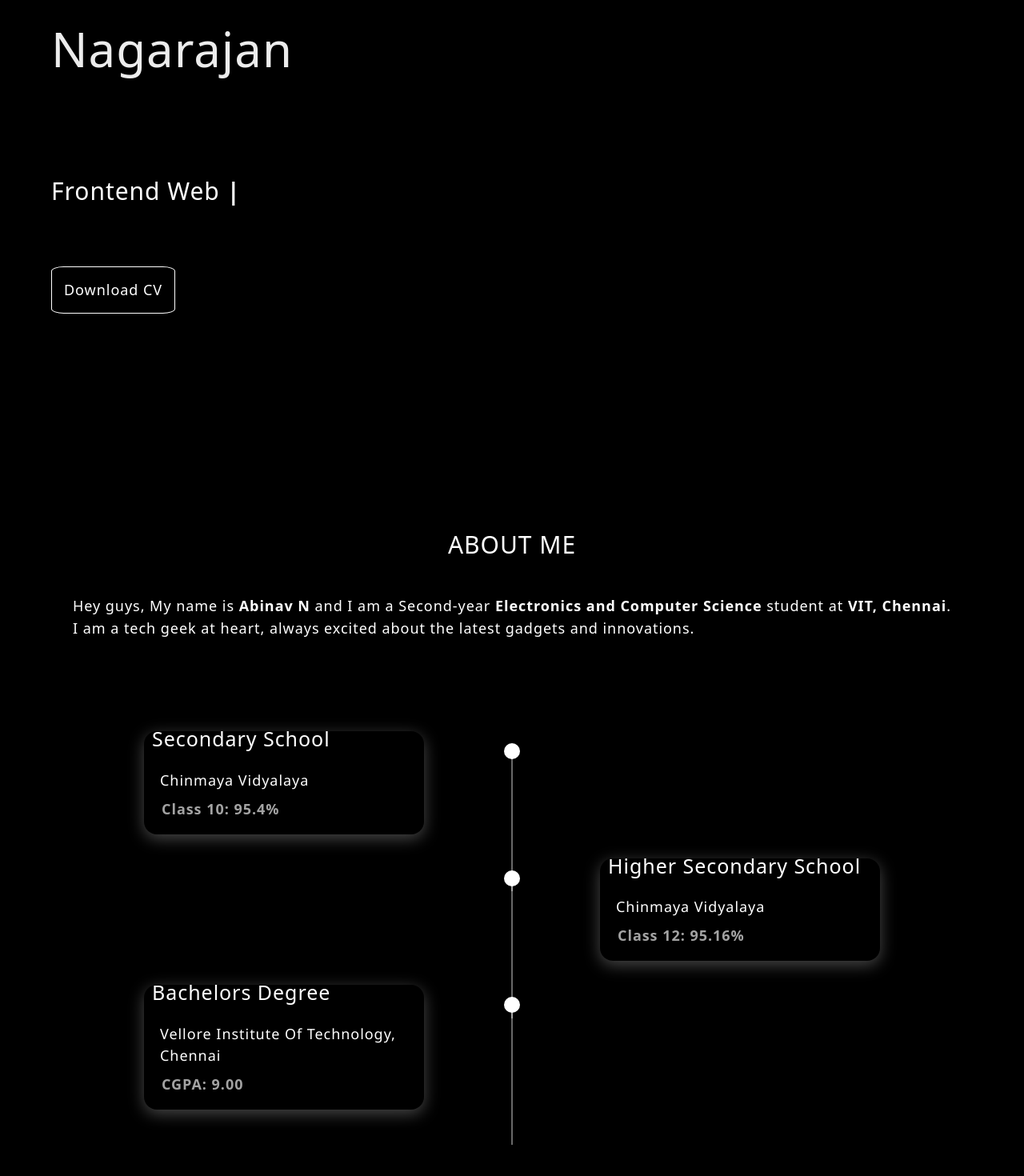
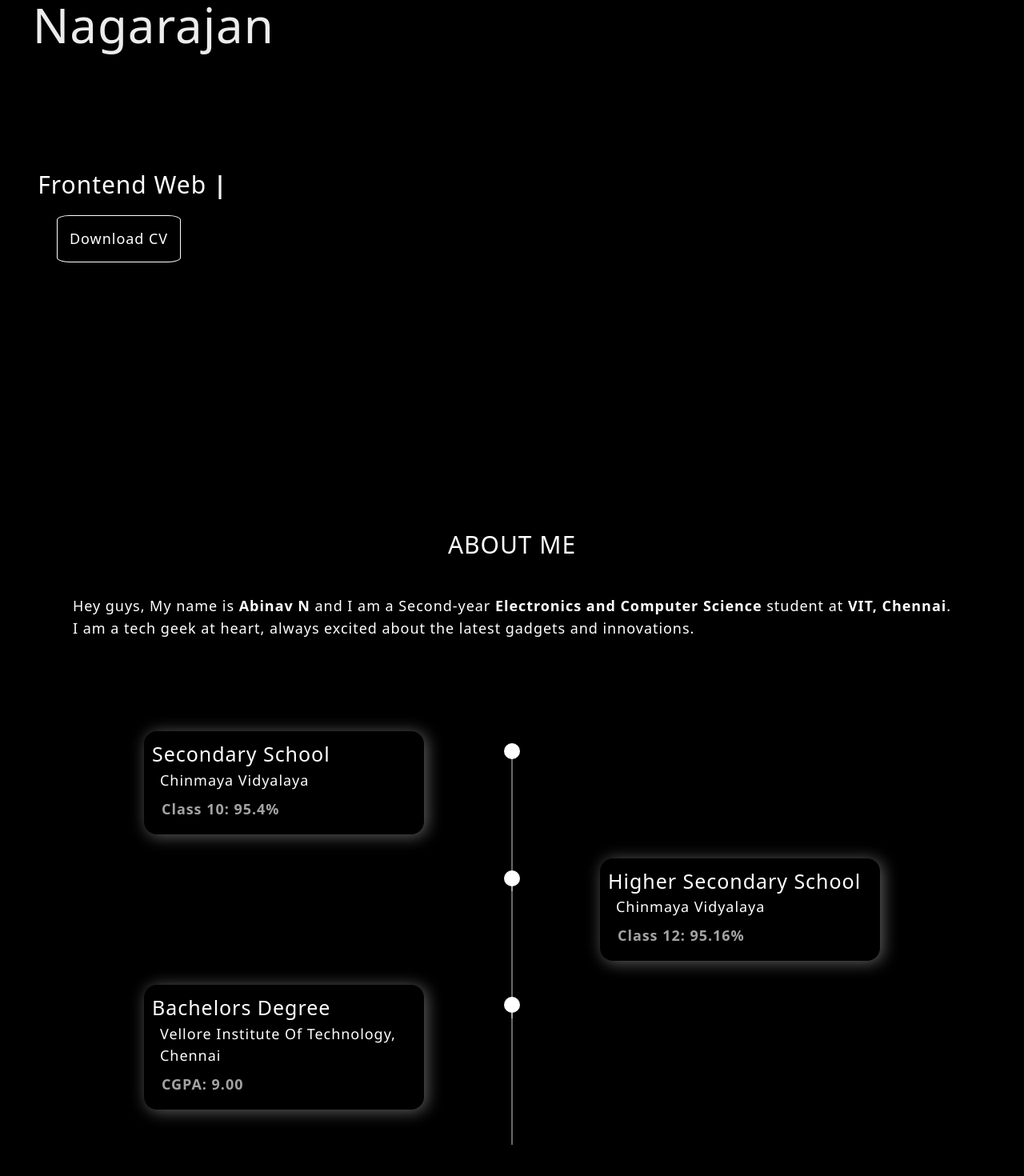
Before and after one commit to NAbinav/Abinav, a Next.js app: page / in a window 1280 px wide. Shown: the part 344-1814 px from the top of the page at 80% size. Built offline with nearby package versions, Linux system fonts and the light colour scheme.

Commit message:
animations

```diff
--- a/package.json
+++ b/package.json
@@ -12,6 +12,7 @@
     "deploy": "gh-pages -d out"
   },
   "dependencies": {
+    "@emotion/react": "^11.13.0",
     "@fortawesome/fontawesome-svg-core": "^6.5.2",
     "@fortawesome/free-solid-svg-icons": "^6.5.2",
     "@fortawesome/react-fontawesome": "^0.2.2",
@@ -20,9 +21,12 @@
     "next": "14.2.3",
     "portfolio": "file:",
     "react": "^18",
+    "react-awesome-reveal": "^4.2.14",
     "react-dom": "^18",
     "react-fontawesome": "^1.7.1",
+    "react-reveal": "^1.2.2",
     "react-router-dom": "^6.26.0",
+    "react-spring": "^9.7.4",
     "typed.js": "^2.1.0"
   },
   "devDependencies": {
--- a/src/app/aboutme.tsx
+++ b/src/app/aboutme.tsx
@@ -1,66 +1,87 @@
-import React, { useEffect, useRef } from 'react';
-import { useInView } from "framer-motion"
-
-
+"use client";
+import React, { useEffect, useRef } from "react";
+import { Name } from "./home";
+import { others } from "./home";
+import { Reveal } from "react-awesome-reveal";
 const Me = () => {
-  const ref = useRef(null)
-  const isInView = useInView(ref)
-  useEffect(() => {
-    console.log("Element is in view: ", isInView)
-  }, [isInView])
-
   return (
-    <div style={{ height: '151.01dvh', display: 'flex', flexDirection: 'column', justifyContent: 'center', alignContent: 'center', alignItems: 'center' }} className="hidden">
-      <div style={{ height: '150dvh', display: 'contents' }} className=''>
-        <h1 id="" className='about'>ABOUT ME</h1>
-        <p id='hey-guys' className='' ref={ref} style={{
-          transform: isInView ? "none" : "translateX(-100px)",
-          opacity: isInView ? 1 : 0,
-          transition: "all 0.2s cubic-bezier(0.17, 0.55, 0.55, 1) 0.5s"
-        }}>
-          Hey guys, My name is <span className='font-bold'>Abinav N</span> and I am a Second-year <span className='font-bold'>Electronics and Computer Science</span> student at <span className='font-bold' style={{opacity: isInView ? 1 : 0}} ref={ref}>VIT, Chennai</span>.<br />
-          I am a tech geek at heart, always excited about the latest gadgets and innovations.
+    <div
+      style={{
+        height: "151.01dvh",
+        display: "flex",
+        flexDirection: "column",
+        justifyContent: "center",
+        alignContent: "center",
+        alignItems: "center",
+      }}
+      className="hidden"
+    >
+      <div style={{ height: "150dvh", display: "contents" }} className="">
+        <h1 id="" className="about">
+          ABOUT ME
+        </h1>
+        <Reveal keyframes={others}>
+          <p id="hey-guys" className="">
+            Hey guys, My name is <span className="font-bold">Abinav N</span> and
+            I am a Second-year{" "}
+            <span className="font-bold">Electronics and Computer Science</span>{" "}
+            student at <span className="font-bold">VIT, Chennai</span>.<br />I
+            am a tech geek at heart, always excited about the latest gadgets and
+            innovations.
           </p>
-        <div className="education" style={{ justifyContent: 'center', alignContent: 'center', alignItems: 'center' }}>
-          <ul className='m-10 p-10' style={{ display: 'flex', flexDirection: 'column' }}>
+        </Reveal>
+        <div
+          className="education"
+          style={{
+            justifyContent: "center",
+            alignContent: "center",
+            alignItems: "center",
+          }}
+        >
+          <ul
+            className="m-10 p-10"
+            style={{ display: "flex", flexDirection: "column" }}
+          >
+            <Reveal keyframes={others}>
               <li>
-              <div className="secondary box " ref={ref} style={{
-          transform: isInView ? "none" : "translateX(-200px)",
-          opacity: isInView ? 1 : 0,
-          transition: "all 0.9s cubic-bezier(0.17, 0.55, 0.55, 1) 0.5s"
-        }}>
-                <p className='name'>Secondary School</p>
-                <p className='place'>Chinmaya Vidyalaya</p>
-                <p className='mx-3 my-2 text-neutral-400 text-lg font-bold'>Class 10: 95.4%</p>
+                <div className="secondary box ">
+                  <p className="name">Secondary School</p>
+                  <p className="place">Chinmaya Vidyalaya</p>
+                  <p className="mx-3 my-2 text-neutral-400 text-lg font-bold">
+                    Class 10: 95.4%
+                  </p>
                 </div>
               </li>
+            </Reveal>
+            <Reveal keyframes={others}>
               <li>
-              <div className="senior box" ref={ref} style={{
-          transform: isInView ? "none" : "translateX(-200px)",
-          opacity: isInView ? 1 : 0,
-          transition: "all 0.9s cubic-bezier(0.17, 0.55, 0.55, 1) 0.5s"
-        }}>
-                <p className='name'>Higher Secondary School</p>
-                <p className='place'>Chinmaya Vidyalaya</p>
-                <p className='mx-3 my-2 text-neutral-400 text-lg font-bold'>Class 12: 95.16%</p>
+                <div className="senior box">
+                  <p className="name">Higher Secondary School</p>
+                  <p className="place">Chinmaya Vidyalaya</p>
+                  <p className="mx-3 my-2 text-neutral-400 text-lg font-bold">
+                    Class 12: 95.16%
+                  </p>
                 </div>
               </li>
+            </Reveal>
+            <Reveal keyframes={others}>
               <li>
-              <div className="vit box" ref={ref} style={{
-          transform: isInView ? "none" : "translateX(200px)",
-          opacity: isInView ? 1 : 0,
-          transition: "all 0.9s cubic-bezier(0.17, 0.55, 0.55, 1) 0.5s"
-        }}>
-                <p className='name'>Bachelors Degree</p>
-                <p className='place'>Vellore Institute Of Technology, Chennai</p>
-                <p className='mx-3 my-2 text-neutral-400 text-lg font-bold'>CGPA: 9.00</p>
+                <div className="vit box">
+                  <p className="name">Bachelors Degree</p>
+                  <p className="place">
+                    Vellore Institute Of Technology, Chennai
+                  </p>
+                  <p className="mx-3 my-2 text-neutral-400 text-lg font-bold">
+                    CGPA: 9.00
+                  </p>
                 </div>
               </li>
+            </Reveal>
           </ul>
         </div>
       </div>
     </div>
   );
-}
+};
 
 export default Me;
--- a/src/app/globals.css
+++ b/src/app/globals.css
@@ -1,30 +1,36 @@
 @import 'tailwindcss/base';
 @import 'tailwindcss/components';
 @import 'tailwindcss/utilities';
-:root{
-  --bg-color:rgba(0, 0, 0);
+
+:root {
+  --bg-color: rgba(0, 0, 0);
+  --one: #0FA4AF;
+  --two: #964734
 }
-*{
+
+* {
   font-weight: 100;
-  font-family:system-ui, -apple-system, BlinkMacSystemFont, 'Segoe UI', Roboto, Oxygen, Ubuntu, Cantarell, 'Open Sans', 'Helvetica Neue', sans-serif;
+  font-family: system-ui, -apple-system, BlinkMacSystemFont, 'Segoe UI', Roboto, Oxygen, Ubuntu, Cantarell, 'Open Sans', 'Helvetica Neue', sans-serif;
   letter-spacing: 0.06rem;
   scroll-behavior: smooth;
 }
-body{
+
+body {
   background-color: var(--bg-color);
   margin: 0%;
-  overflow:visible;
+  overflow: visible;
   padding: 0%;
   display: flex;
   align-items: center;
   justify-content: center;
-  color:white;
+  color: white;
   font-size: 30px;
   font-weight: 100;
 
 }
-.card{
-  background-color: rgba(255,255,255,0.02);
+
+.card {
+  background-color: rgba(255, 255, 255, 0.02);
   height: 230px;
   width: 300px;
   border-radius: 10px;
@@ -32,127 +38,143 @@ body{
   justify-content: center;
   align-content: center;
   align-items: center;
-  border: 2px solid rgba(255,255,255,0.2);
+  border: 2px solid rgba(255, 255, 255, 0.2);
   position: relative;
 }
-.card::before{
-  background:radial-gradient(800px circle at var(--mouse-x)  var(--mouse-y),
-  rgba(255, 255, 255, 0.204),transparent 40%);
+
+.card::before {
+  background: radial-gradient(800px circle at var(--mouse-x) var(--mouse-y),
+      rgba(255, 255, 255, 0.204), transparent 40%);
   border-radius: inherit;
   content: "";
   height: 100%;
-  left:0px;
+  left: 0px;
   position: absolute;
-  top:0px;
+  top: 0px;
   width: 100%;
   z-index: 2;
   opacity: 0;
   transform: translateX(0%);
   transition: opacity 500ms;
 }
-.card:hover::before{
-  opacity:1;
+
+.card:hover::before {
+  opacity: 1;
 }
-#cards{
+
+#cards {
   display: flex;
   flex-wrap: wrap;
   max-width: 630px;
   cursor: pointer;
   width: calc(100%-20px);
   transform: translateY(100px);
-  gap:20px;
+  gap: 20px;
   justify-content: center;
 }
-p{
-  color:white;
+
+p {
+  color: white;
   font-size: 30px;
   font-weight: 100;
 }
 
-#name{
+#name {
   font-weight: 400;
   position: absolute;
   font-size: 60px;
-color:rgba(255, 255, 255, 0.924);
+  color: rgba(255, 255, 255, 0.924);
+  transform: translate(-10%, 100%);
+}
 
-top:30%;
-left:5%;
+#details {
+  transform: translate(-10%,70%);
+  position: sticky;
+  display: block;
 }
-#details{
-  position: absolute;
-  display: inline-block;
-  top:70%;
-left:5%;
+
+#a {
+  font-size: 80px;
+  color: rgb(255, 255, 255);
 }
-#a{
-  font-size: 80px;
-  color:rgb(255, 255, 255);
-}
-#but{
+
+#but {
   padding: 15px;
   background-color: transparent;
   border-radius: 10%;
-  color:white;
+  color: white;
   font-weight: 100;
   font-size: large;
   cursor: pointer;
   border: 0.7px solid white;
 }
-#but:hover{
-  background: radial-gradient(400px circle at 60px  50px,
-  rgba(255, 255, 255, 0.124),transparent 40%);
+
+#but:hover {
+  background: radial-gradient(400px circle at 60px 50px,
+      rgba(255, 255, 255, 0.124), transparent 40%);
 }
+
 #link {
   padding: 0%;
   text-decoration: none;
-position: absolute;
-bottom:8%;
-left:5%;
+  transform: translateX(-10%);
 }
-#menu{
+
+#menu {
   position: fixed;
-  top:5%;
+  top: 5%;
   right: 2%;
   color: white;
   background-color: transparent;
   z-index: 1000;
   cursor: pointer;
 }
-#show-menu{
+
+#show-menu {
   z-index: 100;
-  width: 100%;
+  display: block;
 }
-#hide-menu{
-  width: 0%;
+
+#hide-menu {
   display: none;
 }
-.intro{
+
+.intro {
   position: absolute;
 }
-#hey-guys{
+
+#hey-guys {
   margin: 10px;
   padding: 10px;
   font-size: 18px;
   line-height: 1.75rem;
 }
-.about{
+
+.about {
   margin: 10px;
   padding: 10px;
   font-weight: 500;
 }
-.education{
+
+.education {
   display: flex;
   align-items: center;
   align-content: center;
   justify-content: space-around;
 }
-.name{
+
+.name {
   font-size: 25px;
   font-weight: 400;
-  transform: translateY(-50%);
+  transform: translateY();
 }
-.box{
+
+.box {
   cursor: pointer;
+  position: relative;
+  background: black;
+  z-index: 1;
+  border-radius: 10px;
   display: flexbox;
   flex-direction: row-reverse;
   padding: 10px;
@@ -165,97 +187,140 @@ left:5%;
   justify-content: space-around;
   align-items: center;
   align-content: center;
-  transition: box-shadow 300ms ease-in-out,background-color 300ms ease-in-out;
+  transition: box-shadow 300ms ease-in-out, background-color 300ms ease-in-out;
+  animation: border 10s infinite;
+  z-index: inherit;
+
 }
-ul{
-  list-style:none;
+
+@keyframes border {
+  0% {
+    box-shadow: 0px 5px 20px rgba(255, 255, 255, 0.388);
+  }
+
+  50% {
+    box-shadow: 5px 0px 20px rgba(255, 255, 255, 0.388);
+  }
+
+  100% {
+    box-shadow: 0px 5px 20px rgba(255, 255, 255, 0.388);
+  }
+
+}
+
+ul {
+  list-style: none;
   display: flex;
   align-items: center;
   align-content: center;
-  justify-content:space-evenly;
+  justify-content: space-evenly;
 }
+
 .typed::after {
   content: '|';
   font-weight: bold;
   display: inline;
   animation: blink 0.7s infinite;
 }
-.education ul li{
+
+.education ul li {
   display: flex;
   flex-direction: row;
   row-gap: 20px;
-  row-gap:150px;
+  row-gap: 150px;
   height: max-content;
 
 }
-.navbar{
+
+.navbar {
   display: none;
   position: fixed;
   bottom: 0px;
 
-  left:0;
-  right:0;
+  left: 0;
+  right: 0;
   display: flex;
-  padding:10px 25px;
-  z-index:999;
+  padding: 10px 25px;
+  z-index: 999;
   backdrop-filter: blur(10px);
-  align-items:center;
-  justify-content:space-between;
+  align-items: center;
+  justify-content: space-between;
 
 }
-@keyframes blink{
-  0% { opacity:1; }
-  50% { opacity:0; }
-  100% { opacity:1; }
+
+@keyframes blink {
+  0% {
+    opacity: 1;
   }
-.place{
+
+  50% {
+    opacity: 0;
+  }
+
+  100% {
+    opacity: 1;
+  }
+}
+
+.place {
   font-size: 18px;
-  font-family:'Segoe UI', Tahoma, Geneva, Verdana, sans-serif;
+  font-family: 'Segoe UI', Tahoma, Geneva, Verdana, sans-serif;
   margin-left: 10px;
 }
-.box:hover{
+
+.box:hover {
   box-shadow: 0px 0px 30px rgba(255, 255, 255, 0.674);
   background-color: rgba(255, 255, 255, 0.054);
 }
-li::after,li::before {
-    display: none; /* The width is 100%, when the viewport is 800px or smaller */
+
+li::after,
+li::before {
+  display: none;
+  /* The width is 100%, when the viewport is 800px or smaller */
 }
-  li{
+
+li {
   width: 100%;
   height: max-content;
 }
+
 @media screen and (min-width: 800px) {
-  li::after{
+  li::after {
     display: block;
     content: "";
     position: absolute;
     height: 20px;
     width: 20px;
     border-radius: 50%;
-    background-color: white ;
+    background-color: white;
     top: -10px;
   }
-li::before{
+
+  li::before {
     display: block;
     content: "";
     position: absolute;
     height: 175px;
     width: 2px;
-  background-color: rgba(255, 255, 255, 0.407) ;
+    background-color: rgba(255, 255, 255, 0.407);
   }
-li:nth-child(2n+1)::after,::before{
-  left:125%;
-  transform: translate(-50%,40px);
+
+  li:nth-child(2n+1)::after,
+  ::before {
+    left: 125%;
+    transform: translate(-50%, 40px);
   }
-li:nth-child(2n)::after{
-  left:-25%;
 
-  transform: translate(-50%,40px);
+  li:nth-child(2n)::after {
+    left: -25%;
+
+    transform: translate(-50%, 40px);
   }
-li:nth-child(2n)::before{
-  left:-25%;
 
-  transform: translate(-50%,40px);
+  li:nth-child(2n)::before {
+    left: -25%;
+
+    transform: translate(-50%, 40px);
   }
 
   .education ul li:nth-child(2n+1) {
@@ -263,22 +328,29 @@ li:nth-child(2n)::before{
     clear: right;
     transform: translateX(-75%);
   }
+
   .education ul li:nth-child(2n) {
     float: right;
     clear: left;
     transform: translateX(75%);
   }
 }
+
 @media screen and (max-width: 640px) {
-  #menu{
+  #menu {
     display: none;
   }
-  .card{
+
+  .card {
     display: none;
   }
-  .navbar{
+
+  .navbar {
     display: flex;
 
 
   }
 }
+.det{
+  transform: translateY(65%);
+}
--- a/src/app/home.tsx
+++ b/src/app/home.tsx
@@ -1,9 +1,33 @@
 "use client";
-import React from 'react';
-import Typed from 'typed.js';
+import React from "react";
+import Typed from "typed.js";
 import { useRef } from "react";
 import { useInView } from "framer-motion";
-import { FontAwesomeIcon } from '@fortawesome/react-fontawesome';
+import { FontAwesomeIcon } from "@fortawesome/react-fontawesome";
+import { keyframes } from "@emotion/react";
+import { Reveal } from "react-awesome-reveal";
+export const Name = keyframes`
+  to {
+    opacity: 1;
+    transform: translate(0, 0);
+  }
+
+  from {
+    opacity: 0;
+    transform: translate(-100px, 0);
+
+  }
+`;
+export const others = keyframes`
+  to {
+    opacity: 1;
+  }
+
+  from {
+    opacity: 0;
+  }
+`;
+
 const Home = () => {
   const el = React.useRef(null);
   const ref = useRef(null);
@@ -11,12 +35,18 @@ const Home = () => {
 
   React.useEffect(() => {
     const typed = new Typed(el.current, {
-      strings: ['Frontend Web Devoloper','Student','UI/UX Designer','Competitive Coder','Volunteer'],
+      strings: [
+        "Frontend Web Devoloper",
+        "Student",
+        "UI/UX Designer",
+        "Competitive Coder",
+        "Volunteer",
+      ],
       typeSpeed: 90,
-      backSpeed:200,
-      backDelay:1000,
+      backSpeed: 200,
+      backDelay: 1000,
       showCursor: false,
-      loop:true,
+      loop: true,
     });
 
     return () => {
@@ -25,16 +55,30 @@ const Home = () => {
     };
   }, []);
   return (
-    <main className='ov '>
-      <div style={{ height: '100dvh',display:"flex", justifyContent:"center", alignContent:"center",alignItems:"center"}} className='hidden'>
-          <p id="name" >
-            <span id="a">A</span>binav <br />Nagarajan
+    <main className="ov ">
+      <div style={{ height: "100dvh", display: "flex" }} className="hidden">
+        <Reveal keyframes={Name}>
+          <p id="name">
+            <span id="a">A</span>binav <br />
+            Nagarajan
           </p>
-          <p id="details" className='typed' ref={el}></p>
-          <a id='link'href="/Abinav N Resume.pdf.pdf" download><button id='but'>Download CV</button></a>
+        </Reveal>
+        <div className="flex flex-col gap-12 det">
+          <p id="details" className="typed" ref={el}></p>
+          <Reveal keyframes={others}>
+            <a
+              id="link"
+              href="/Abinav N Resume.pdf.pdf"
+              className="-translate-x-10"
+              download
+            >
+              <button id="but">Download CV</button>
+            </a>
+          </Reveal>
         </div>
+      </div>
     </main>
-  )
-}
+  );
+};
 
-export default Home
+export default Home;
```
Also changed, not shown: src/app/page.tsx (+96 -32 lines), 1 other file (tests, documents, lock files or other folders). Lines whose indentation alone changed are shown as unchanged.
